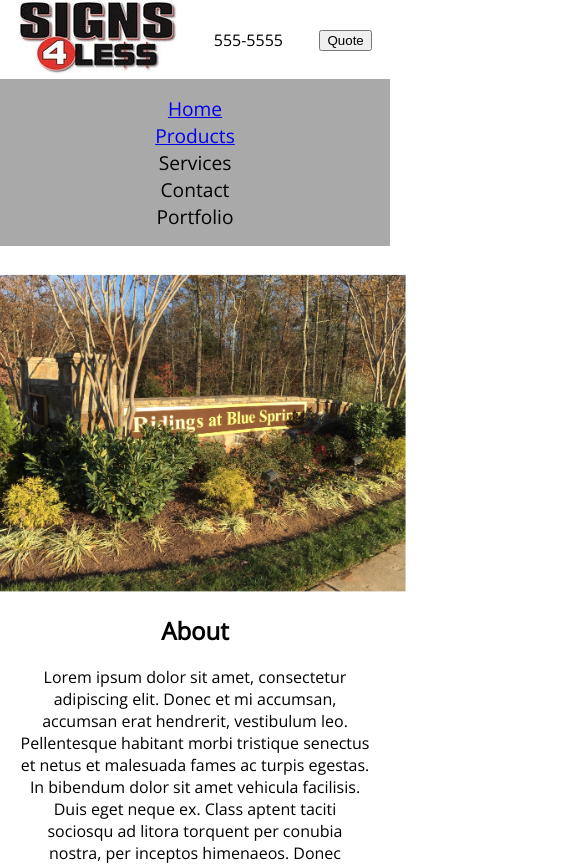
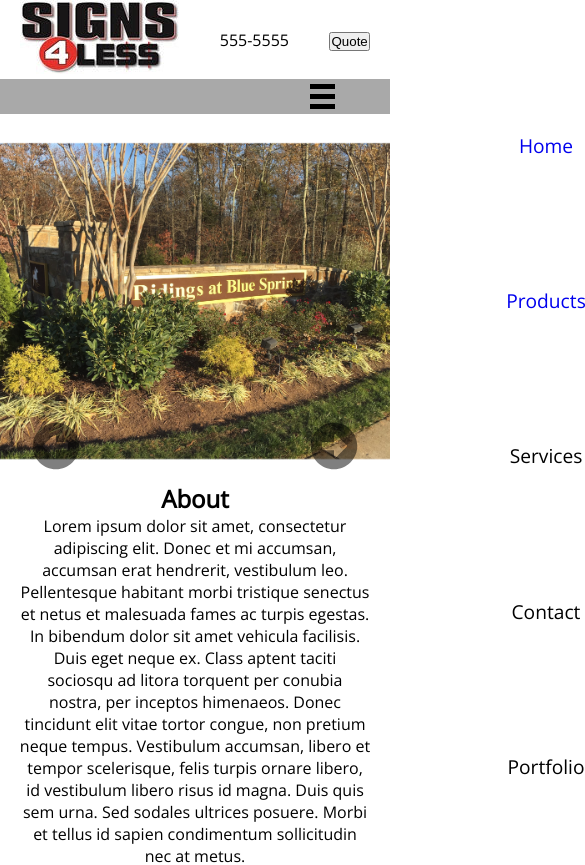
Before and after one commit to neelyab/mnsigns, a React (Create React App) app: page / in a window 390 px wide. Shown: the top 865 px of the page, 585 px wide, since content can reach past the window. Built offline with nearby package versions, Linux system fonts and the light colour scheme.

Commit message:
added hamburger menu and animated sidebar

```diff
--- a/src/App.css
+++ b/src/App.css
@@ -1,5 +1,7 @@
 * {
   box-sizing: border-box;
+  margin: 0;
+  padding: 0px;
 }
 h1 {
   text-align: center;
@@ -10,78 +12,9 @@ body {
   flex-flow: column;
   font-size: 16px;
 }
-header {
-  display: flex;
-  justify-content: center;
-  align-items: center;
-  flex-flow: column;
-}
 
-.top-menu {
-  width: 100%;
-  display: flex;
-  justify-content: space-around;
-  align-items: center;
-}
-.bottom-menu {
-  width: 100%;
-  background-color: darkgrey;
-}
-.bottom-menu ul {
-  width: 100%;
-  list-style: none;
-  display: flex;
-  flex-flow: column;
-  justify-content: center;
-  align-items: center;
-  padding: 0;
-}
-.bottom-menu li {
-  font-size: 1.2em;
-}
 
-/********* HOMEPAGE *******/
 
-.image-carousel {
-  background-color:lightgrey;
-  width: 90%;
-  min-height: 350px;
-  display: flex;
-  justify-content: flex-end;
-  align-items: flex-end;
-  margin: 0 auto;
-  margin-top: 20px;
-
-}
-.image-carousel button {
-  height: 30px;
-  width: 30px;
-  margin-right: 20px;
-  margin-bottom: 20px;
-}
-
-.about {
-  text-align: center;
-  width: 90%;
-  margin: 0 auto;
-  margin-top: 30px;
-  margin-bottom: 30px;
-}
-
-.products {
-  background-color: grey;
-  width: 90%;
-  height: 350px;
-  margin: 0 auto;
-  display: flex;
-  justify-content: flex-end;
-  align-items: flex-end;
-  margin-bottom: 20px;
-}
-.products button, .services button {
-  margin-right: 10px;
-  margin-bottom: 10px;
-}
 
 /************** PRODUCT PAGE ****************/
 .product-box {
--- a/src/Menu/Menu.css
+++ b/src/Menu/Menu.css
@@ -14,16 +14,68 @@ header {
   .bottom-menu {
     width: 100%;
     background-color: darkgrey;
+    display: flex;
+    justify-content: space-around;
   }
   .bottom-menu ul {
     width: 100%;
     list-style: none;
     display: flex;
-    flex-flow: column;
-    justify-content: center;
+    /* flex-flow: column; */
+    justify-content: space-around;
     align-items: center;
     padding: 0;
+    width: 50%;
+
+  }
+  .bottom-menu a {
+    text-decoration: none;
   }
   .bottom-menu li {
     font-size: 1.2em;
   }
+.burger {
+  cursor: pointer;
+}
+
+
+  @media screen and (max-width: 768px) {
+    body {
+      overflow-x: hidden;
+    }
+    .menu {
+      position: absolute;
+      right: 0px;
+      height: 92vh;
+      top: 8vh;
+      background-color: white;
+      z-index: 10;
+      display: flex;
+      flex-direction: column;
+      align-items: center;
+      width: 80%;
+      transform: translateX(100%);
+      transition: transform 0.5s ease-in;
+
+    }
+    .bottom-menu ul {
+      width: 80%;
+    }
+    .bottom-menu li {
+      /* opacity: 0; */
+    }
+    .burger div {
+      width: 25px;
+      height: 5px;
+      background-color: black;
+      margin: 5px;
+    }
+    .bottom-menu {
+      justify-content: flex-end;
+      padding-right: 50px;
+    }
+  }
+
+  .nav-active {
+    transform: translateX(0%);
+  }
--- a/src/Menu/Menu.js
+++ b/src/Menu/Menu.js
@@ -3,11 +3,25 @@ import './Menu.css';
 import logo from '../../src/signs4less.jpg'
 
 class Menu extends Component {
+    constructor(props){
+        super(props);
+        this.state = {
+            active: false
+        }
+    }
+    toggleClass = () => {
+        const currentState = this.state.active;
+        this.setState(
+            {
+                active: !currentState
+            }
+            );
+    }
     render(){
         return(
             <header>
                 <div className="top-menu">
-                    <div class="logo">
+                    <div className="logo">
                         <img alt="mikes signs for less logo" src={logo}/>
                     </div>
 
@@ -20,14 +34,20 @@ class Menu extends Component {
                     </a>
                 </div>
 
-                <div className="bottom-menu">
-                    <ul className="menu">
+                <div className='bottom-menu'>
+                    <ul className={this.state.active ? 'nav-active menu' : 'menu'}>
                         <li><a href="/">Home</a></li>
                         <li><a href="./products.html">Products</a></li>
                         <li>Services</li>
                         <li>Contact</li>
                         <li>Portfolio</li>
                     </ul>
+                    <div className='burger'
+                        onClick={this.toggleClass} >
+                        <div className="line1"></div>
+                        <div className="line2"></div>
+                        <div className="line3"></div>
+                    </div>
                 </div>
 
             </header>
```
Also changed, not shown: src/ImageCarousel/ImageCarousel.js (+4 -3 lines), 1 other file (tests, documents, lock files or other folders).
